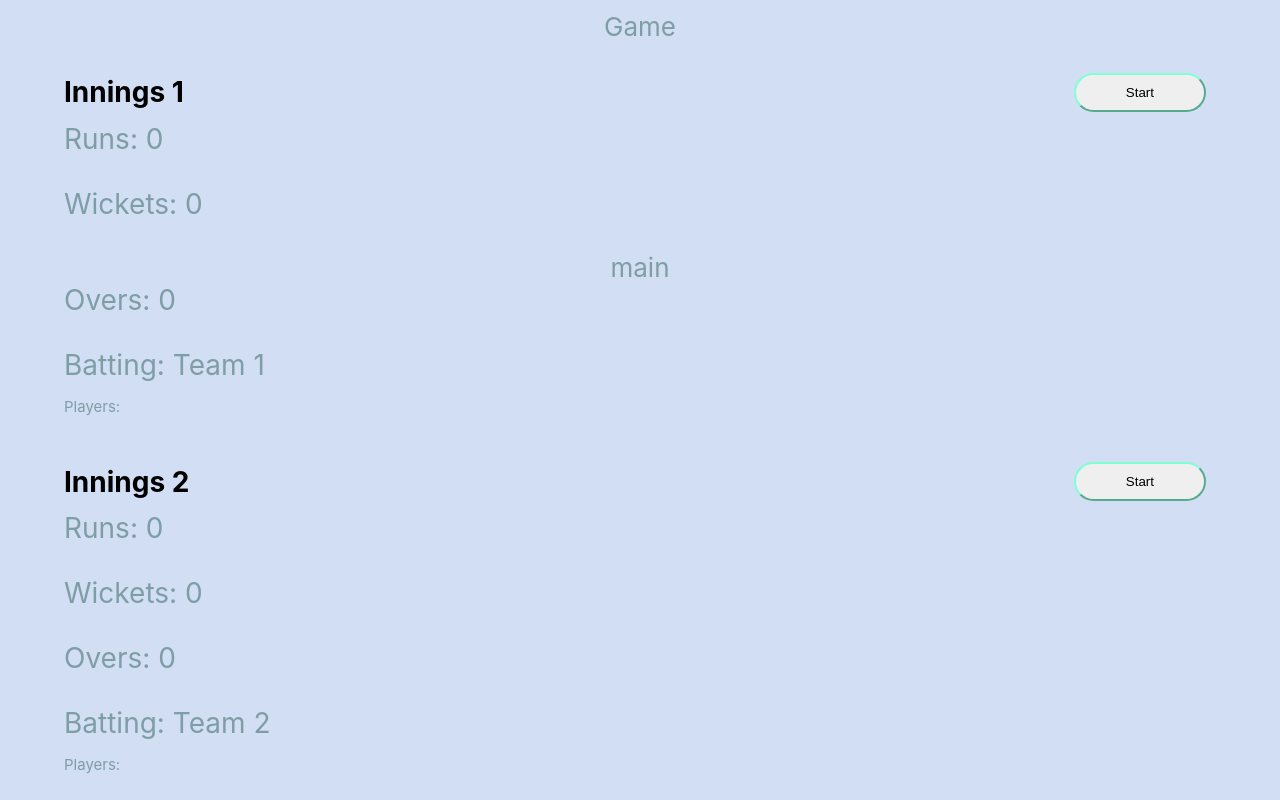
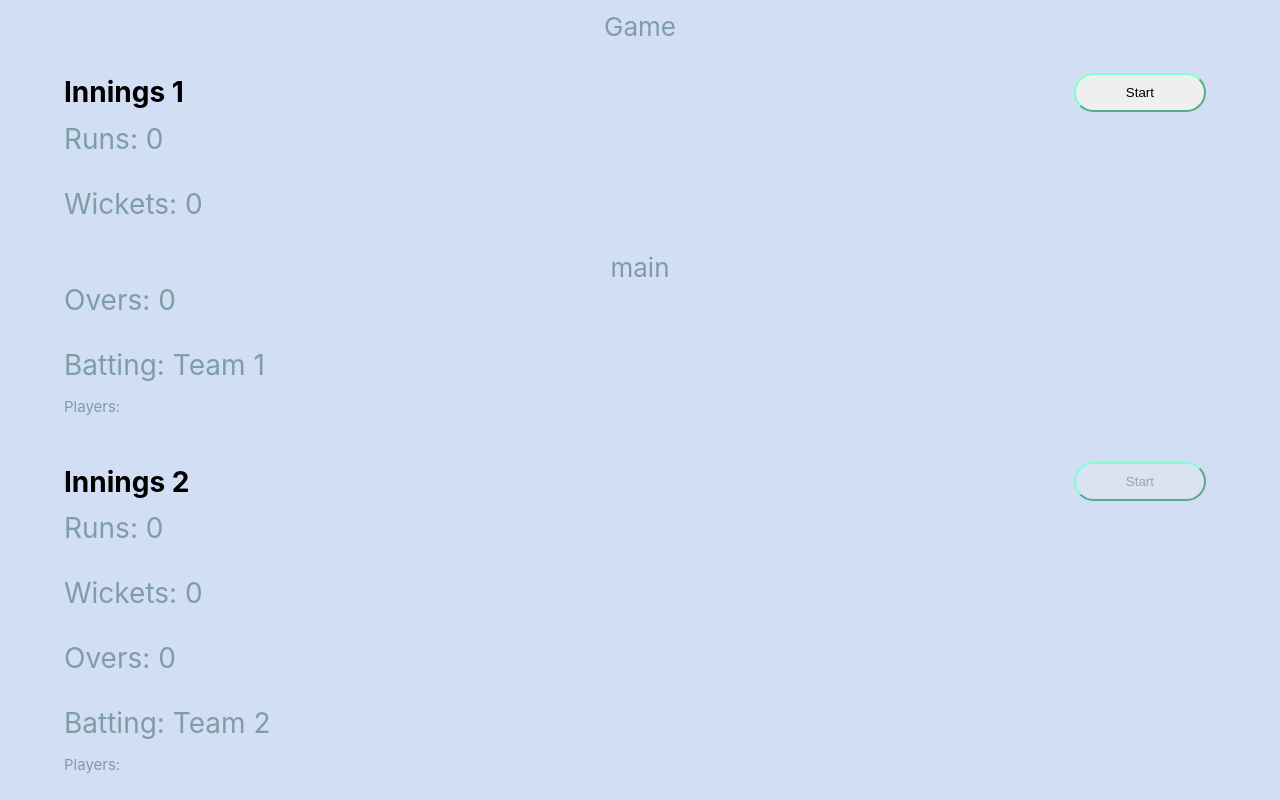
Before and after one commit to rughvi/indoorcricket, a React (Create React App) app: page /game in a window 1280 px wide. Built offline with nearby package versions, Linux system fonts and the light colour scheme; no server answers.

Commit message:
Disable innings 2 button based on innings one

```diff
--- a/src/Game/Game.tsx
+++ b/src/Game/Game.tsx
@@ -71,7 +71,7 @@ const Game = () => {
             <div className="GameCard">
                 <div className="GameCard-header">
                     <div style={{color: "black", fontWeight: "bold"}} >Innings 2</div>
-                    <button className="Button" onClick={() => {navigate('/innings/2')}}>{innings2Action}</button>
+                    <button className="Button" disabled={innings1Action !== 'Finished'} onClick={() => {navigate('/innings/2')}}>{innings2Action}</button>
                 </div>
                 <div className="GameCard-header">
                    <div>Runs: {0}</div>
--- a/src/Models/InningsStatus.ts
+++ b/src/Models/InningsStatus.ts
@@ -1,5 +1,5 @@
 export enum InningsStatus {
     NotStarted = 'Not started',
-    InProgress = 'Inprogress',
+    InProgress = 'In progress',
     Finished = 'Finished'
 }
```
